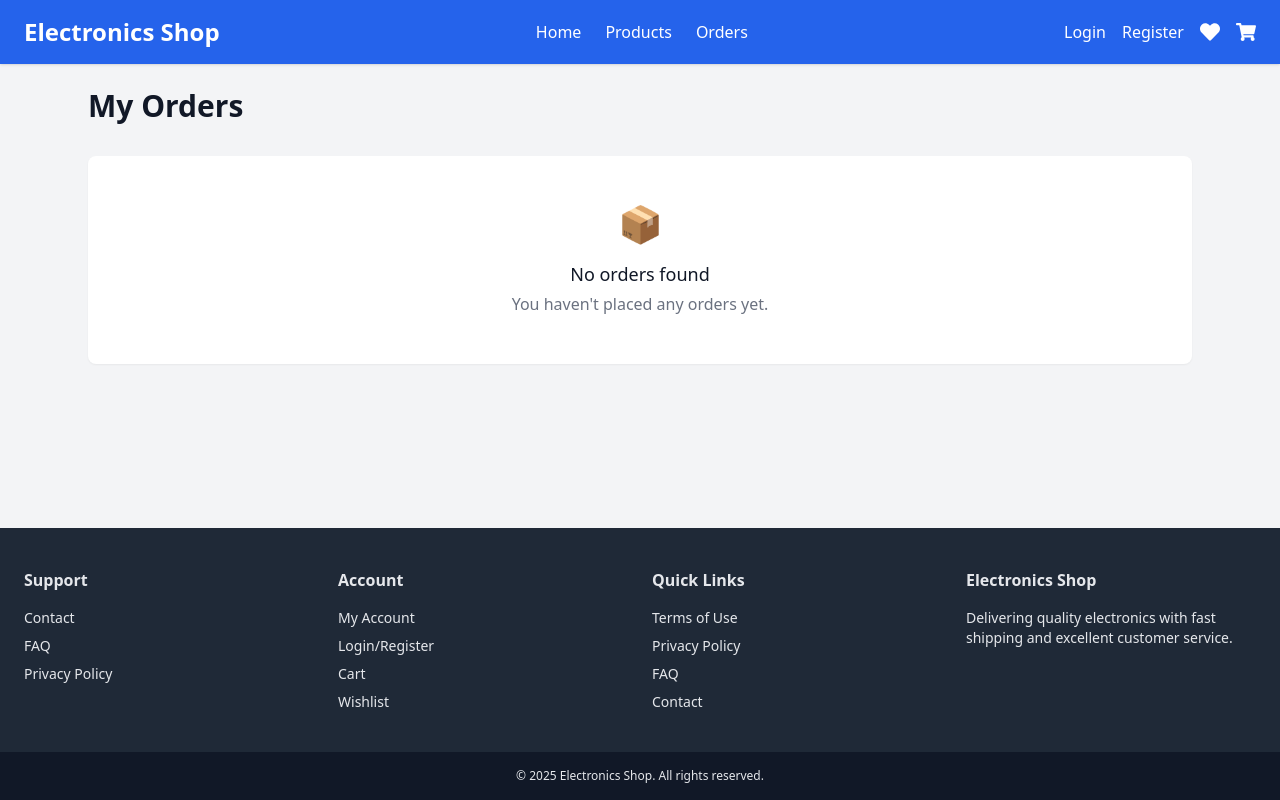
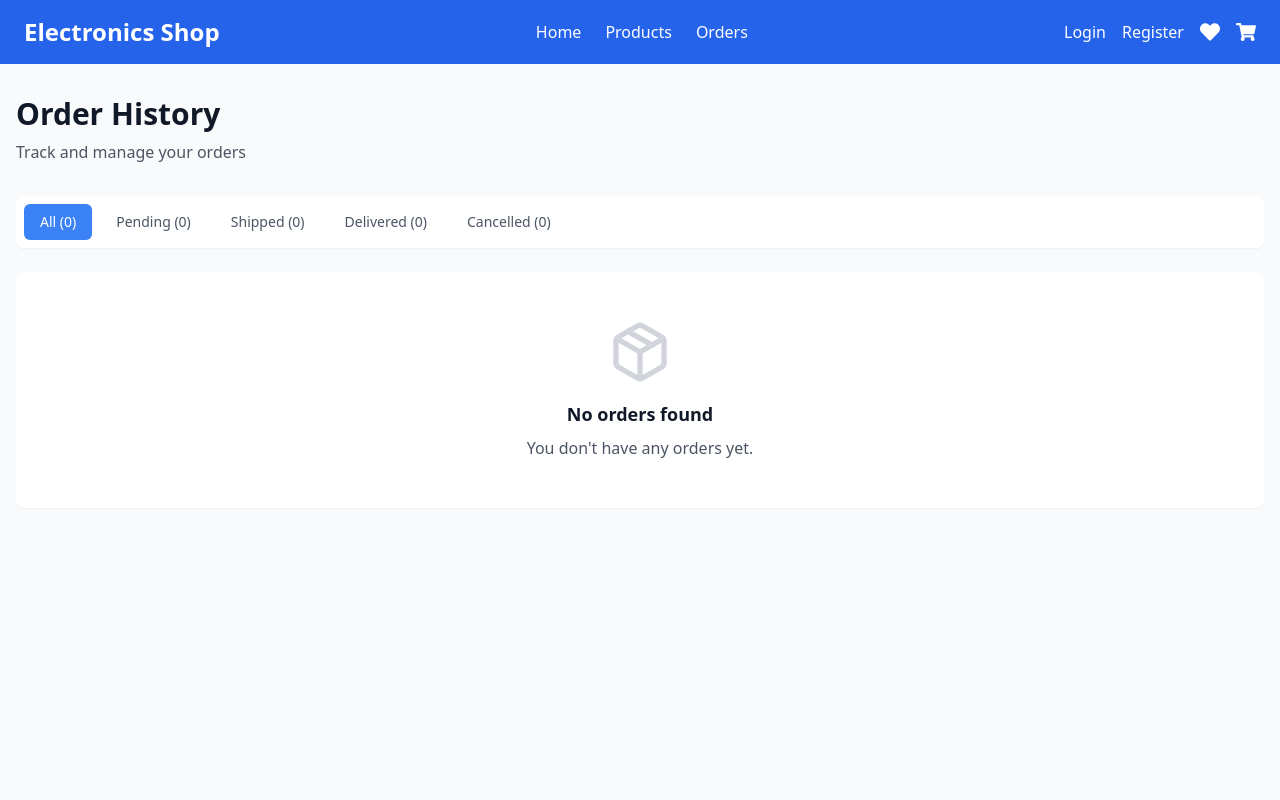
Before and after one commit to Group-10-Electronics-Shop/Phase-5-Group-10-Electronics-Shop, a React (Vite) app: page /orders in a window 1280 px wide. Shown: the top 800 px of the page. Built offline with nearby package versions, Linux system fonts and the light colour scheme.

Commit message:
installed icons

```diff
--- a/src/pages/Orders.jsx
+++ b/src/pages/Orders.jsx
@@ -1,206 +1,258 @@
-import React, { useState } from 'react';
-import addorder from '../features/orders/orderSlice';
+import React from 'react';
+import { useSelector, useDispatch } from 'react-redux';
+import { Package, Clock, Truck, CheckCircle, XCircle, Calendar, DollarSign, ChevronRight, X } from 'lucide-react';
+import {
+  selectAllOrders,
+  selectSelectedOrder,
+  selectOrder,
+  clearSelectedOrder,
+  cancelOrder
+} from '../features/orders/orderSlice';
 
-const OrderManagement = ({ orders = [], onCancelOrder }) => {
-  const [ordersState, setOrdersState] = useState(orders);
-  const [selectedOrder, setSelectedOrder] = useState(null);
-  const [showDetails, setShowDetails] = useState(false);
+const OrderHistoryPage = () => {
+  const dispatch = useDispatch();
+  const orders = useSelector(selectAllOrders);
+  const selectedOrder = useSelector(selectSelectedOrder);
+  const [filterStatus, setFilterStatus] = React.useState('all');
 
-  const getStatusColor = (status) => {
-    switch (status) {
-      case 'delivered': return 'text-green-600 bg-green-100';
-      case 'shipped': return 'text-blue-600 bg-blue-100';
-      case 'pending': return 'text-yellow-600 bg-yellow-100';
-      case 'cancelled': return 'text-red-600 bg-red-100';
-      default: return 'text-gray-600 bg-gray-100';
+  const getStatusIcon = (status) => {
+    switch(status) {
+      case 'delivered':
+        return <CheckCircle className="w-5 h-5 text-green-500" />;
+      case 'shipped':
+        return <Truck className="w-5 h-5 text-blue-500" />;
+      case 'pending':
+        return <Clock className="w-5 h-5 text-yellow-500" />;
+      case 'cancelled':
+        return <XCircle className="w-5 h-5 text-red-500" />;
+      default:
+        return <Package className="w-5 h-5 text-gray-500" />;
     }
   };
 
-  const handleViewDetails = (orderId) => {
-    const order = ordersState.find(order => order.id === orderId);
-    setSelectedOrder(order);
-    setShowDetails(true);
+  const getStatusBadge = (status) => {
+    const styles = {
+      delivered: 'bg-green-100 text-green-700',
+      shipped: 'bg-blue-100 text-blue-700',
+      pending: 'bg-yellow-100 text-yellow-700',
+      cancelled: 'bg-red-100 text-red-700'
     };
 
-  const handleCloseDetails = () => {
-    setSelectedOrder(null);
-    setShowDetails(false);
+    return (
+      <span className={`px-3 py-1 rounded-full text-sm font-medium ${styles[status]}`}>
+        {status.charAt(0).toUpperCase() + status.slice(1)}
+      </span>
+    );
   };
 
   const handleCancelOrder = (orderId) => {
-    if (window.confirm('Are you sure you want to cancel this order?')) {
-      setOrdersState(prevOrders =>
-        prevOrders.map(order =>
-          order.id === orderId ? { ...order, status: 'cancelled' } : order
-        )
-      );
-
-      // Update selectedOrder if it's the one being cancelled
-      if (selectedOrder && selectedOrder.id === orderId) {
-        setSelectedOrder(prevOrder => ({ ...prevOrder, status: 'cancelled' }));
-      }
-
-      // Call external cancel handler if provided
-      if (onCancelOrder) {
-        onCancelOrder(orderId);
-      }
-    }
+    dispatch(cancelOrder(orderId));
   };
 
-  const formatDate = (dateString) => {
-    return new Date(dateString).toLocaleDateString('en-US', {
-      year: 'numeric',
-      month: 'short',
-      day: 'numeric'
-    });
+  const handleSelectOrder = (orderId) => {
+    dispatch(selectOrder(orderId));
+  };
+
+  const handleCloseModal = () => {
+    dispatch(clearSelectedOrder());
+  };
+
+  const filteredOrders = filterStatus === 'all'
+    ? orders
+    : orders.filter(order => order.status === filterStatus);
+
+  const orderCounts = {
+    all: orders.length,
+    pending: orders.filter(o => o.status === 'pending').length,
+    shipped: orders.filter(o => o.status === 'shipped').length,
+    delivered: orders.filter(o => o.status === 'delivered').length,
+    cancelled: orders.filter(o => o.status === 'cancelled').length
   };
 
   return (
-    <div className="max-w-6xl mx-auto p-6">
-      <h1 className="text-3xl font-bold text-gray-900 mb-8">My Orders</h1>
+    <div className="min-h-screen bg-gray-50">
+      <div className="max-w-7xl mx-auto px-4 py-8">
+        {/* Header */}
+        <div className="mb-8">
+          <h1 className="text-3xl font-bold text-gray-900 mb-2">Order History</h1>
+          <p className="text-gray-600">Track and manage your orders</p>
+        </div>
+
+        {/* Filter Tabs */}
+        <div className="bg-white rounded-lg shadow-sm mb-6 p-2 flex gap-2 overflow-x-auto">
+          {['all', 'pending', 'shipped', 'delivered', 'cancelled'].map(status => (
+            <button
+              key={status}
+              onClick={() => setFilterStatus(status)}
+              className={`px-4 py-2 rounded-md text-sm font-medium whitespace-nowrap transition-colors ${
+                filterStatus === status
+                  ? 'bg-blue-500 text-white'
+                  : 'text-gray-600 hover:bg-gray-100'
+              }`}
+            >
+              {status.charAt(0).toUpperCase() + status.slice(1)} ({orderCounts[status]})
+            </button>
+          ))}
+        </div>
 
         {/* Orders List */}
-      <div className="bg-white shadow-sm rounded-lg overflow-hidden">
-        {ordersState.length === 0 ? (
-          <div className="text-center py-12">
-            <div className="mx-auto h-12 w-12 text-gray-400 text-4xl">📦</div>
-            <h3 className="mt-2 text-lg font-medium text-gray-900">No orders found</h3>
-            <p className="mt-1 text-gray-500">You haven't placed any orders yet.</p>
+        <div className="space-y-4">
+          {filteredOrders.length === 0 ? (
+            <div className="bg-white rounded-lg shadow-sm p-12 text-center">
+              <Package className="w-16 h-16 text-gray-300 mx-auto mb-4" />
+              <h3 className="text-lg font-semibold text-gray-900 mb-2">No orders found</h3>
+              <p className="text-gray-600">You don't have any {filterStatus !== 'all' ? filterStatus : ''} orders yet.</p>
             </div>
           ) : (
-          <ul className="divide-y divide-gray-200">
-            {ordersState.map((order) => (
-              <li key={order.id} className="p-6 hover:bg-gray-50">
-                <div className="flex items-center justify-between">
-                  <div className="flex-1 min-w-0">
-                    <div className="flex items-center space-x-3">
-                      <div className="flex-shrink-0">
-                        <span className="text-2xl">📦</span>
+            filteredOrders.map(order => (
+              <div key={order.id} className="bg-white rounded-lg shadow-sm hover:shadow-md transition-shadow">
+                <div className="p-6">
+                  <div className="flex items-start justify-between mb-4">
+                    <div className="flex items-start gap-3">
+                      {getStatusIcon(order.status)}
+                      <div>
+                        <div className="flex items-center gap-3 mb-1">
+                          <h3 className="text-lg font-semibold text-gray-900">Order #{order.id}</h3>
+                          {getStatusBadge(order.status)}
                         </div>
-                      <div>
-                        <p className="text-lg font-medium text-gray-900">
-                          Order #{order.id}
-                        </p>
-                        <div className="flex items-center space-x-4 text-sm text-gray-500">
-                          <div className="flex items-center">
-                            <span className="mr-1">📅</span>
-                            {formatDate(order.date)}
-                          </div>
-                          <div className="flex items-center">
-                            <span className="mr-1">💰</span>
+                        <div className="flex items-center gap-4 text-sm text-gray-600">
+                          <span className="flex items-center gap-1">
+                            <Calendar className="w-4 h-4" />
+                            {new Date(order.date).toLocaleDateString('en-US', {
+                              year: 'numeric',
+                              month: 'long',
+                              day: 'numeric'
+                            })}
+                          </span>
+                          <span className="flex items-center gap-1">
+                            <DollarSign className="w-4 h-4" />
                             ${order.total.toFixed(2)}
+                          </span>
                         </div>
                       </div>
                     </div>
+                    <button
+                      onClick={() => handleSelectOrder(order.id)}
+                      className="flex items-center gap-1 text-blue-500 hover:text-blue-600 font-medium text-sm"
+                    >
+                      View Details
+                      <ChevronRight className="w-4 h-4" />
+                    </button>
+                  </div>
+
+                  {/* Products Preview */}
+                  <div className="border-t pt-4">
+                    <p className="text-sm text-gray-600 mb-2">
+                      {order.products.length} item{order.products.length !== 1 ? 's' : ''}
+                    </p>
+                    <div className="flex flex-wrap gap-2">
+                      {order.products.slice(0, 3).map(product => (
+                        <span key={product.id} className="text-sm bg-gray-100 px-3 py-1 rounded-md text-gray-700">
+                          {product.name}
+                        </span>
+                      ))}
+                      {order.products.length > 3 && (
+                        <span className="text-sm bg-gray-100 px-3 py-1 rounded-md text-gray-700">
+                          +{order.products.length - 3} more
+                        </span>
+                      )}
                     </div>
                   </div>
 
-                  <div className="flex items-center space-x-3">
-                    <span className={`px-3 py-1 rounded-full text-sm font-medium capitalize ${getStatusColor(order.status)}`}>
-                      {order.status}
-                    </span>
-
-                    <button
-                      onClick={() => handleViewDetails(order.id)}
-                      className="px-3 py-1 text-sm bg-blue-100 text-blue-600 hover:bg-blue-200 rounded"
-                      title="View Details"
-                    >
-                      👁️ View
-                    </button>
-
+                  {/* Cancel Button for Pending Orders */}
                   {order.status === 'pending' && (
+                    <div className="border-t mt-4 pt-4">
                       <button
                         onClick={() => handleCancelOrder(order.id)}
-                        className="px-3 py-1 text-sm bg-red-100 text-red-600 hover:bg-red-200 rounded"
-                        title="Cancel Order"
+                        className="px-4 py-2 bg-red-50 text-red-600 rounded-md hover:bg-red-100 transition-colors text-sm font-medium"
                       >
-                        ❌ Cancel
+                        Cancel Order
                       </button>
+                    </div>
                   )}
                 </div>
               </div>
-              </li>
-            ))}
-          </ul>
+            ))
           )}
+        </div>
       </div>
 
       {/* Order Details Modal */}
-      {showDetails && selectedOrder && (
+      {selectedOrder && (
         <div className="fixed inset-0 bg-black bg-opacity-50 flex items-center justify-center p-4 z-50">
           <div className="bg-white rounded-lg max-w-2xl w-full max-h-[90vh] overflow-y-auto">
-            <div className="sticky top-0 bg-white border-b border-gray-200 px-6 py-4 flex items-center justify-between">
-              <h2 className="text-2xl font-bold text-gray-900">
-                Order #{selectedOrder.id} Details
-              </h2>
+            <div className="sticky top-0 bg-white border-b px-6 py-4 flex items-center justify-between">
+              <h2 className="text-2xl font-bold text-gray-900">Order Details</h2>
               <button
-                onClick={handleCloseDetails}
-                className="px-4 py-2 text-gray-600 hover:text-gray-800 hover:bg-gray-100 rounded"
+                onClick={handleCloseModal}
+                className="p-2 hover:bg-gray-100 rounded-full transition-colors"
               >
-                ✕ Close
+                <X className="w-5 h-5" />
               </button>
             </div>
 
             <div className="p-6">
               {/* Order Info */}
-              <div className="mb-6">
-                <div className="grid grid-cols-1 md:grid-cols-3 gap-4">
+              <div className="mb-6 pb-6 border-b">
+                <div className="flex items-center justify-between mb-4">
                   <div>
-                    <label className="block text-sm font-medium text-gray-500">Order Date</label>
-                    <p className="mt-1 text-lg text-gray-900">{formatDate(selectedOrder.date)}</p>
+                    <h3 className="text-xl font-semibold text-gray-900 mb-2">Order #{selectedOrder.id}</h3>
+                    <p className="text-gray-600 flex items-center gap-2">
+                      <Calendar className="w-4 h-4" />
+                      {new Date(selectedOrder.date).toLocaleDateString('en-US', {
+                        year: 'numeric',
+                        month: 'long',
+                        day: 'numeric'
+                      })}
+                    </p>
                   </div>
-                  <div>
-                    <label className="block text-sm font-medium text-gray-500">Status</label>
-                    <span className={`inline-block mt-1 px-3 py-1 rounded-full text-sm font-medium capitalize ${getStatusColor(selectedOrder.status)}`}>
-                      {selectedOrder.status}
-                    </span>
-                  </div>
-                  <div>
-                    <label className="block text-sm font-medium text-gray-500">Total Amount</label>
-                    <p className="mt-1 text-lg font-bold text-gray-900">${selectedOrder.total.toFixed(2)}</p>
-                  </div>
+                  {getStatusBadge(selectedOrder.status)}
                 </div>
               </div>
 
-              {/* Products List */}
-              <div>
-                <h3 className="text-lg font-medium text-gray-900 mb-4">Order Items</h3>
-                <ul className="divide-y divide-gray-200 border border-gray-200 rounded-lg">
-                  {selectedOrder.products.map((product) => (
-                    <li key={product.id} className="p-4">
-                      <div className="flex items-center justify-between">
+              {/* Products */}
+              <div className="mb-6">
+                <h4 className="font-semibold text-gray-900 mb-4">Order Items</h4>
+                <div className="space-y-3">
+                  {selectedOrder.products.map(product => (
+                    <div key={product.id} className="flex justify-between items-start p-4 bg-gray-50 rounded-lg">
                       <div className="flex-1">
-                          <h4 className="text-base font-medium text-gray-900">{product.name}</h4>
-                          <p className="text-sm text-gray-500">Quantity: {product.quantity}</p>
+                        <p className="font-medium text-gray-900">{product.name}</p>
+                        <p className="text-sm text-gray-600">Quantity: {product.quantity}</p>
                       </div>
-                        <div className="text-right">
-                          <p className="text-base font-medium text-gray-900">
-                            ${(product.price * product.quantity).toFixed(2)}
-                          </p>
-                          <p className="text-sm text-gray-500">
-                            ${product.price.toFixed(2)} each
-                          </p>
+                      <p className="font-semibold text-gray-900">${(product.price * product.quantity).toFixed(2)}</p>
+                    </div>
+                  ))}
                 </div>
               </div>
-                    </li>
-                  ))}
-                </ul>
+
+              {/* Order Total */}
+              <div className="border-t pt-4 mb-6">
+                <div className="flex justify-between items-center text-lg font-bold">
+                  <span className="text-gray-900">Total</span>
+                  <span className="text-gray-900">${selectedOrder.total.toFixed(2)}</span>
+                </div>
               </div>
 
-              {/* Action Buttons */}
+              {/* Actions */}
+              <div className="flex gap-3">
                 {selectedOrder.status === 'pending' && (
-                <div className="mt-6 pt-6 border-t border-gray-200">
                   <button
                     onClick={() => {
                       handleCancelOrder(selectedOrder.id);
-                      handleCloseDetails();
                     }}
-                    className="w-full bg-red-600 text-white py-3 px-4 rounded-md hover:bg-red-700 font-medium"
+                    className="flex-1 px-4 py-3 bg-red-50 text-red-600 rounded-lg hover:bg-red-100 transition-colors font-medium"
                   >
                     Cancel Order
                   </button>
+                )}
+                <button
+                  onClick={handleCloseModal}
+                  className="flex-1 px-4 py-3 bg-gray-200 text-gray-700 rounded-lg hover:bg-gray-300 transition-colors font-medium"
+                >
+                  Close
+                </button>
               </div>
-              )}
             </div>
           </div>
         </div>
@@ -209,7 +261,7 @@ const OrderManagement = ({ orders = [], onCancelOrder }) => {
   );
 };
 
-export default OrderManagement;
+export default OrderHistoryPage;
 
 
 // function Orders() {
```
Lines whose indentation alone changed are shown as unchanged.
